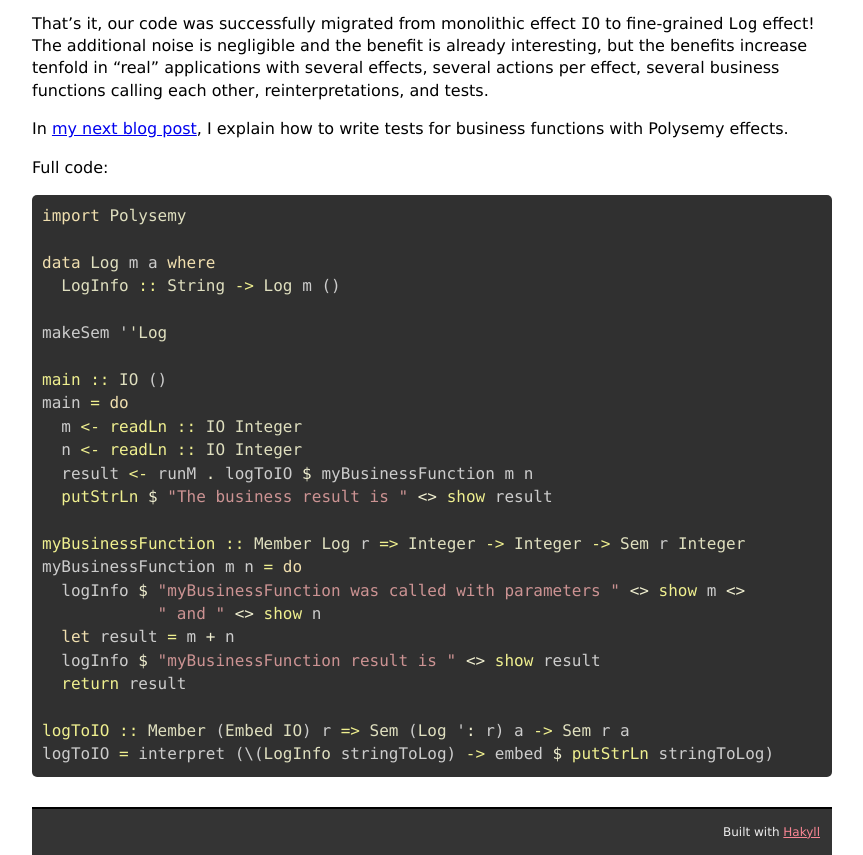
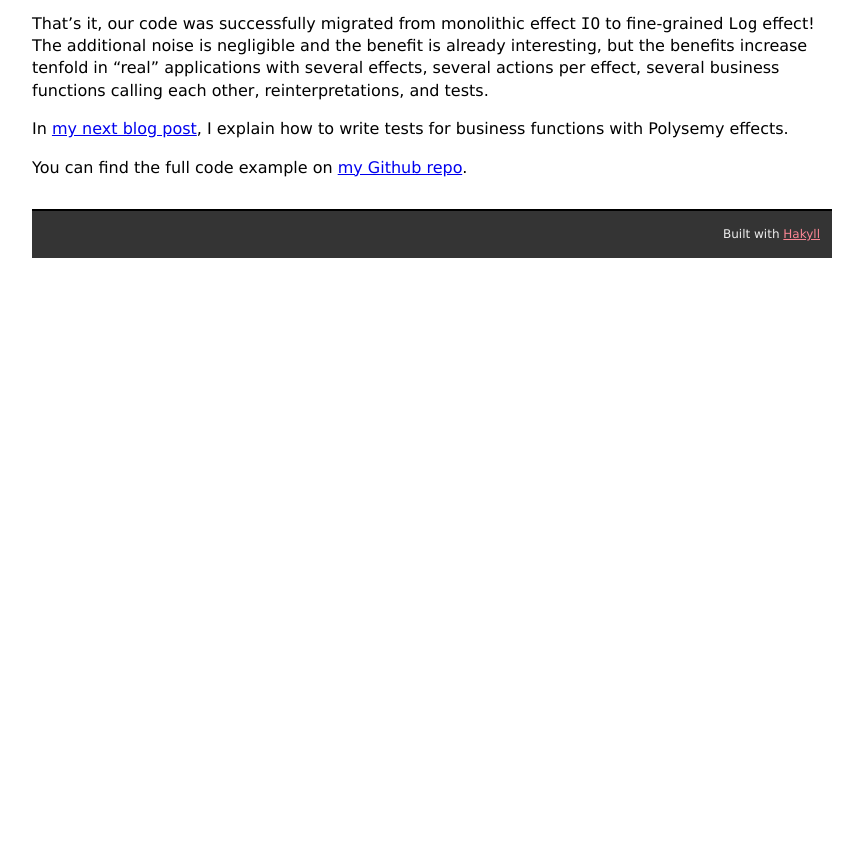
Before and after one commit to sir4ur0n/sir4ur0n.github.io, a plain HTML site: page posts/polysemy-first-example.html in a window 1280 px wide. Shown: the part 4343-5198 px from the top of the page, without its empty margins (208-1071 px from the left). After the commit the page ends 4601 px from the top, so only its background shows below. Drawn offline with Linux system fonts and the light colour scheme.

Commit message:
Automated deployment: Mon Apr 20 15:36:09 UTC 2020 df4342b5523fe40ed36a5993581045c4f31afcbd

```diff
--- a/posts/polysemy-first-example.html
+++ b/posts/polysemy-first-example.html
@@ -142,31 +142,7 @@ MemberWithError Log r =&gt; Text -&gt; Sem r ()</code></pre>
 <span id="cb10-6"><a href="#cb10-6"></a>  <span class="fu">putStrLn</span> <span class="op">$</span> <span class="st">&quot;The business result is &quot;</span> <span class="op">&lt;&gt;</span> <span class="fu">show</span> result</span></code></pre></div>
 <p>That’s it, our code was successfully migrated from monolithic effect <code>IO</code> to fine-grained <code>Log</code> effect! The additional noise is negligible and the benefit is already interesting, but the benefits increase tenfold in “real” applications with several effects, several actions per effect, several business functions calling each other, reinterpretations, and tests.</p>
 <p>In <a href="polysemy-tests.html">my next blog post</a>, I explain how to write tests for business functions with Polysemy effects.</p>
-<p>Full code:</p>
-<div class="sourceCode" id="cb11"><pre class="sourceCode haskell"><code class="sourceCode haskell"><span id="cb11-1"><a href="#cb11-1"></a><span class="kw">import</span> <span class="dt">Polysemy</span></span>
-<span id="cb11-2"><a href="#cb11-2"></a></span>
-<span id="cb11-3"><a href="#cb11-3"></a><span class="kw">data</span> <span class="dt">Log</span> m a <span class="kw">where</span></span>
-<span id="cb11-4"><a href="#cb11-4"></a>  <span class="dt">LogInfo</span><span class="ot"> ::</span> <span class="dt">String</span> <span class="ot">-&gt;</span> <span class="dt">Log</span> m ()</span>
-<span id="cb11-5"><a href="#cb11-5"></a></span>
-<span id="cb11-6"><a href="#cb11-6"></a>makeSem '<span class="dt">'Log</span></span>
-<span id="cb11-7"><a href="#cb11-7"></a></span>
-<span id="cb11-8"><a href="#cb11-8"></a><span class="ot">main ::</span> <span class="dt">IO</span> ()</span>
-<span id="cb11-9"><a href="#cb11-9"></a>main <span class="ot">=</span> <span class="kw">do</span></span>
-<span id="cb11-10"><a href="#cb11-10"></a>  m <span class="ot">&lt;- readLn ::</span> <span class="dt">IO</span> <span class="dt">Integer</span></span>
-<span id="cb11-11"><a href="#cb11-11"></a>  n <span class="ot">&lt;- readLn ::</span> <span class="dt">IO</span> <span class="dt">Integer</span></span>
-<span id="cb11-12"><a href="#cb11-12"></a>  result <span class="ot">&lt;-</span> runM <span class="op">.</span> logToIO <span class="op">$</span> myBusinessFunction m n</span>
-<span id="cb11-13"><a href="#cb11-13"></a>  <span class="fu">putStrLn</span> <span class="op">$</span> <span class="st">&quot;The business result is &quot;</span> <span class="op">&lt;&gt;</span> <span class="fu">show</span> result</span>
-<span id="cb11-14"><a href="#cb11-14"></a></span>
-<span id="cb11-15"><a href="#cb11-15"></a><span class="ot">myBusinessFunction ::</span> <span class="dt">Member</span> <span class="dt">Log</span> r <span class="ot">=&gt;</span> <span class="dt">Integer</span> <span class="ot">-&gt;</span> <span class="dt">Integer</span> <span class="ot">-&gt;</span> <span class="dt">Sem</span> r <span class="dt">Integer</span></span>
-<span id="cb11-16"><a href="#cb11-16"></a>myBusinessFunction m n <span class="ot">=</span> <span class="kw">do</span></span>
-<span id="cb11-17"><a href="#cb11-17"></a>  logInfo <span class="op">$</span> <span class="st">&quot;myBusinessFunction was called with parameters &quot;</span> <span class="op">&lt;&gt;</span> <span class="fu">show</span> m <span class="op">&lt;&gt;</span> </span>
-<span id="cb11-18"><a href="#cb11-18"></a>            <span class="st">&quot; and &quot;</span> <span class="op">&lt;&gt;</span> <span class="fu">show</span> n</span>
-<span id="cb11-19"><a href="#cb11-19"></a>  <span class="kw">let</span> result <span class="ot">=</span> m <span class="op">+</span> n</span>
-<span id="cb11-20"><a href="#cb11-20"></a>  logInfo <span class="op">$</span> <span class="st">&quot;myBusinessFunction result is &quot;</span> <span class="op">&lt;&gt;</span> <span class="fu">show</span> result</span>
-<span id="cb11-21"><a href="#cb11-21"></a>  <span class="fu">return</span> result</span>
-<span id="cb11-22"><a href="#cb11-22"></a></span>
-<span id="cb11-23"><a href="#cb11-23"></a><span class="ot">logToIO ::</span> <span class="dt">Member</span> (<span class="dt">Embed</span> <span class="dt">IO</span>) r <span class="ot">=&gt;</span> <span class="dt">Sem</span> (<span class="dt">Log</span> '<span class="op">:</span> r) a <span class="ot">-&gt;</span> <span class="dt">Sem</span> r a</span>
-<span id="cb11-24"><a href="#cb11-24"></a>logToIO <span class="ot">=</span> interpret (\(<span class="dt">LogInfo</span> stringToLog) <span class="ot">-&gt;</span> embed <span class="op">$</span> <span class="fu">putStrLn</span> stringToLog)</span></code></pre></div>
+<p>You can find the full code example on <a href="https://github.com/Sir4ur0n/blog/tree/master/code-examples/src/PolysemyFirstExample">my Github repo</a>.</p>
 
 </div>
 <div id="footer">
```
Also changed, not shown: posts/polysemy-tests.html (+2 -0 lines).
